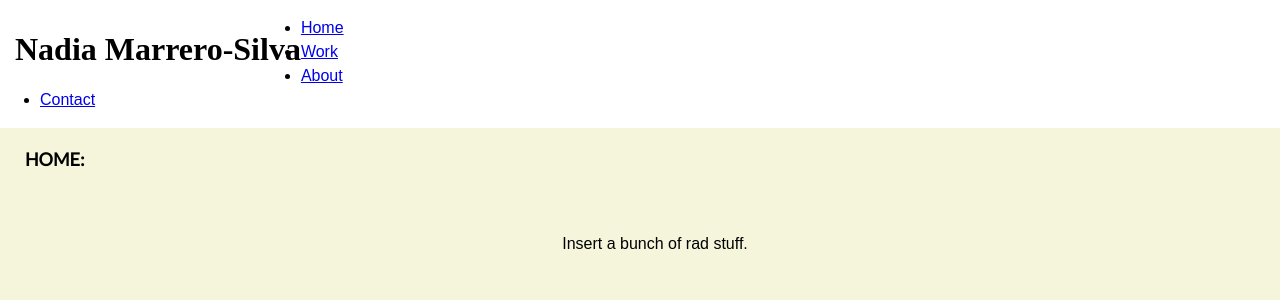
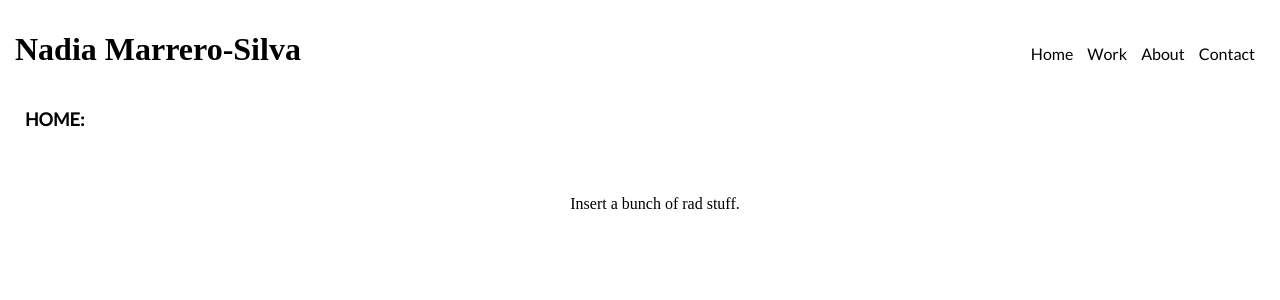
Before and after one commit to thepatronsaintofnobody/thepatronsaintofnobody.github.io, a Jekyll site: the page index.html, which Jekyll copies as it is, in a window 1280 px wide. Shown: the top 300 px of the page. Built offline with Jekyll 4.4.1, drawn with Linux system fonts in a browser that asks for light colours; some web fonts are replaced.

Commit message:
Update index.css

```diff
--- a/css/index.css
+++ b/css/index.css
@@ -60,130 +60,34 @@ h1 {
 
 /* MAIN NAVIGATION */
 
-$size : 50px;
-$items : 5;
-$transition : .5s;
-$bounce : cubic-bezier(.3,1.4,.5,.9);
-$color-inner : gold;
-$color-outer : tomato;
-$background: mix($color-inner, $color-outer);
-$black : shade($color-outer, 80%);
-$start-scale : .5;
-$start-rot : 190deg;
-
-@import url('https://fonts.googleapis.com/css?family=Alegreya+Sans:800,900');
-
-html, body { height: 100%; }
-body {
-    background: beige;
-    font-family: Alegreya Sans, sans-serif;
+.nav {
+	float: right;
+	line-height: 3em;
+	padding-right: 15px;
+	padding-top: 25px;
 }
 
-nav {
-    display: block;
-    position: fixed;
-    width: $size * $items * 2;
-    height: $size * $items * 2;
-    user-select: none;
-    transform: translate3d($size*.5,-$size*.5,0);
-    transition: transform $transition $bounce;
-
-    &.open {
-        transform: translate3d(0,0,0);
-    }
-
-    &.top-right {
-        top: -$size * ($items - 2.2);
-        right: -$size * ($items - 2.2);
-    }
+.nav ul {
+	background-color: white;
+	width: 100%;
+	display: block;
+	margin: 5px;
 }
 
-.disc {
-    position: absolute;
-    display: inline-block;
-    text-align: center;
-    cursor: pointer;
-    font: $size*.5 Alegreya Sans, sans-serif;
-    line-height: $size * .8;
-    padding-top: $size * .2;
-    border-radius: $size * $items;
-    transform: scale3d($start-scale, $start-scale, $start-scale) rotate3d(0,0,1,$start-rot);
-    pointer-events: none;
-    opacity: 0;
-    cursor: pointer;
-    transition: transform $transition $bounce, opacity $transition;
-
-    div {
-        transform: rotate(180deg);
-    }
-
-    .open & {
-        pointer-events: auto;
-        opacity: 1;
-    }
+.nav li {
+	display: inline;
 }
 
-@for $i from 1 through $items {
-    .l#{$i} {
-        $i : $i - 1;
-        $-i : $items - $i;
-        $pct : $i/$items * 100%;
-        $color :  mix($color-inner, $color-outer, $pct);
-
-        top: $i * $size;
-        left: $i * $size;
-        right: $i * $size;
-        bottom: $i * $size;
-        background: $color;
-        transition-delay: $i * $transition/$items;
-
-        .open & {
-            transition-delay: $i * $transition/$items;
-            transform: scale3d(1,1,1) rotate3d(0,0,1,$start-rot);
-            opacity: 1;
-
-            &:hover {
-                background: shade($color, 90%);
-                color: $color;
-                transition-delay: 0s;
-            }
-
-            &:active {
-                background: shade($color, 50%);
-                color: $color;
-            }
-
-            &.toggle {
-                transform: scale3d(.9,.9,.9) rotate3d(0,0,1,$start-rot - 180deg);
-            }
-        }
-    }
+.nav a {
+	padding: 5px;
+	font-size: 1em;
+	text-decoration: none;
+	color: black;
+	font-family: 'Lato', sans-serif;
 }
 
-.toggle {
-    line-height: $size*2;
-    padding: 0;
-    width: $size*2;
-    background: $color-inner;
-    opacity: 1;
-    transform: none;
-    pointer-events: auto;
-    transition-delay: 0s;
-
-    .open & {
-        transform: rotate3d(0,0,1,0deg);
-    }
-
-    &:hover {
-        background: shade($color-inner, 90%);
-        color: $color-inner;
-    }
-    &:active {
-        background: shade($color-inner, 50%);
-        color: rgba($color-inner, .5);
-        transform: scale(.9);
-        transition-duration: 0s;
-    }
+.nav a:hover {
+	color: maroon;
 }
 
 .logo > .nav {
```
